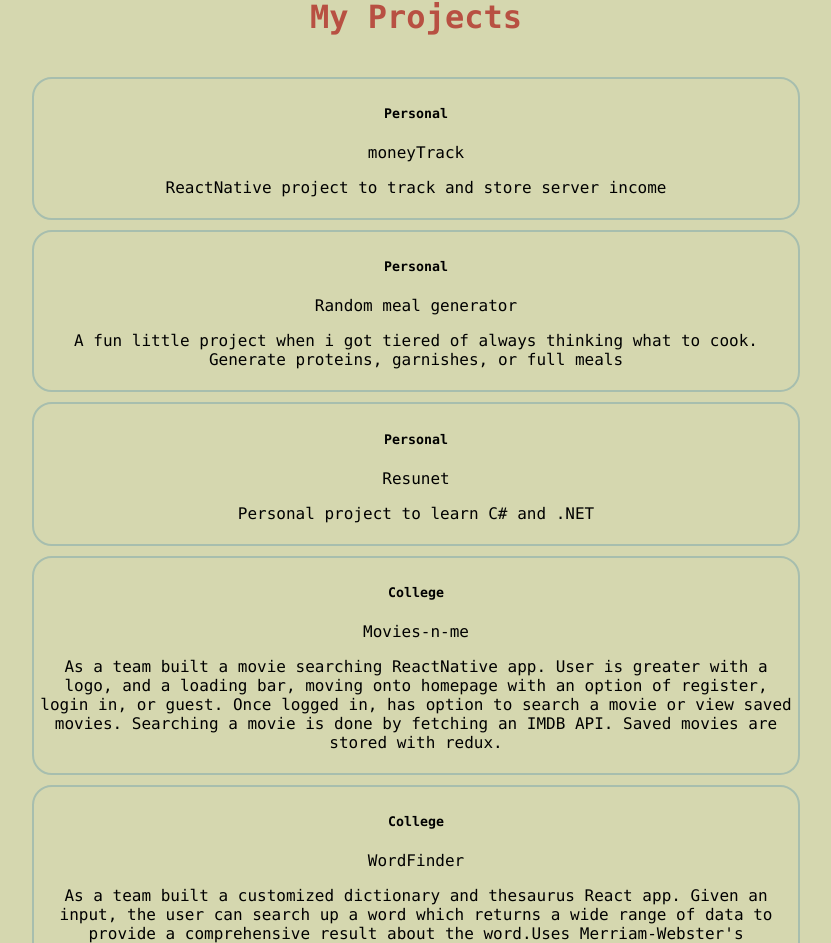
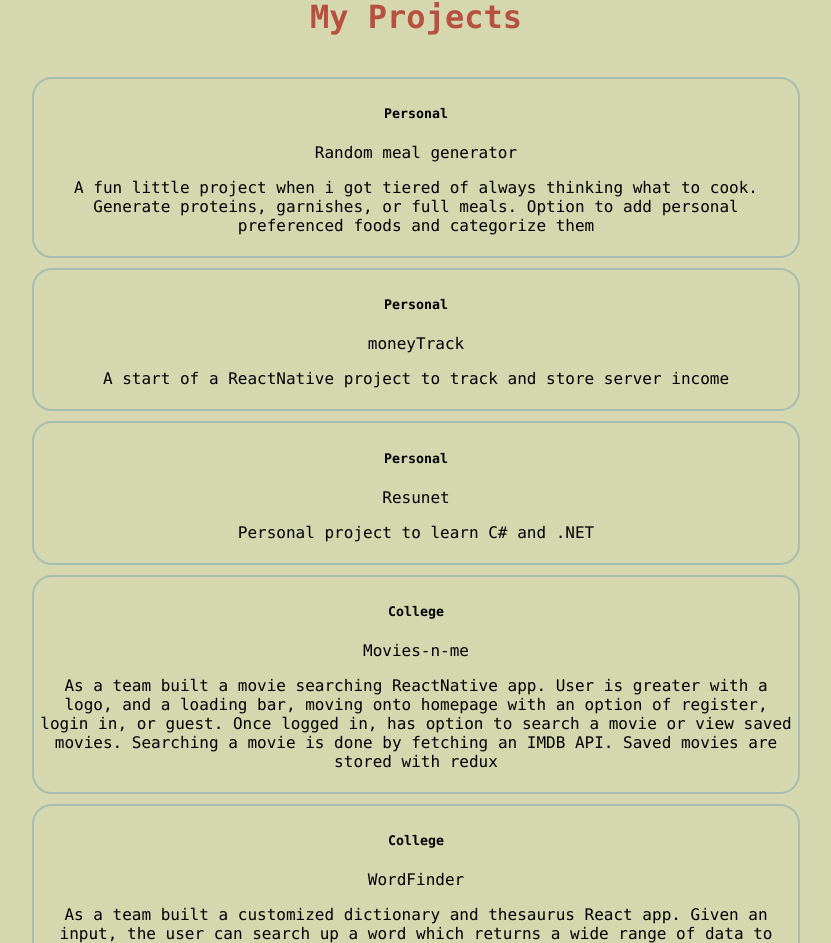
Before and after one commit to yuliaFl/portfolioWebsite, a React (Create React App) app in the folder proj/: page / in a window 1280 px wide. Shown: the part 1667-2610 px from the top of the page, without its empty margins (224-1055 px from the left). Built offline with nearby package versions, Linux system fonts and the light colour scheme.

Commit message:
small change to project description

```diff
--- a/proj/src/projects.js
+++ b/proj/src/projects.js
@@ -2,18 +2,20 @@ import React from "react";
 import Card from "react-bootstrap/Card";
 const Projects = () => {
   return (
-    <div id='Projects' className="projects">
+    <div id="Projects" className="projects">
       <div className="Projects-Header">
-      <h1>My Projects</h1>
+        <h1>My Projects</h1>
       </div>
       <br></br>
       <div className="cardStyle">
         <Card>
           <Card.Header as="h5">Personal</Card.Header>
           <Card.Body>
-            <Card.Title>moneyTrack</Card.Title>
+            <Card.Title>Random meal generator</Card.Title>
             <Card.Text>
-              ReactNative project to track and store server income{" "}
+              A fun little project when i got tiered of always thinking what to
+              cook. Generate proteins, garnishes, or full meals. Option to add
+              personal preferenced foods and categorize them
             </Card.Text>
           </Card.Body>
         </Card>
@@ -22,8 +24,10 @@ const Projects = () => {
         <Card>
           <Card.Header as="h5">Personal</Card.Header>
           <Card.Body>
-            <Card.Title>Random meal generator</Card.Title>
-            <Card.Text>A fun little project when i got tiered of always thinking what to cook. Generate proteins, garnishes, or full meals </Card.Text>
+            <Card.Title>moneyTrack</Card.Title>
+            <Card.Text>
+              A start of a ReactNative project to track and store server income
+            </Card.Text>
           </Card.Body>
         </Card>
       </div>
@@ -46,7 +50,7 @@ const Projects = () => {
               with a logo, and a loading bar, moving onto homepage with an
               option of register, login in, or guest. Once logged in, has option
               to search a movie or view saved movies. Searching a movie is done
-              by fetching an IMDB API. Saved movies are stored with redux.{" "}
+              by fetching an IMDB API. Saved movies are stored with redux
             </Card.Text>
           </Card.Body>
         </Card>
@@ -60,7 +64,7 @@ const Projects = () => {
               As a team built a customized dictionary and thesaurus React app.
               Given an input, the user can search up a word which returns a wide
               range of data to provide a comprehensive result about the
-              word.Uses Merriam-Webster's Dictionary and Thesaurus{" "}
+              word.Uses Merriam-Webster's Dictionary and Thesaurus
             </Card.Text>
           </Card.Body>
         </Card>
@@ -89,7 +93,7 @@ const Projects = () => {
               login has different aspects available. There is an option to add
               items, delete, list all centers, search by brand and name. Option
               to check for items at a distribution center, and with available
-              items find the closest centers.
+              items find the closest centers
             </Card.Text>
           </Card.Body>
         </Card>
```
Also changed, not shown: 1 other file (tests, documents, lock files or other folders).
